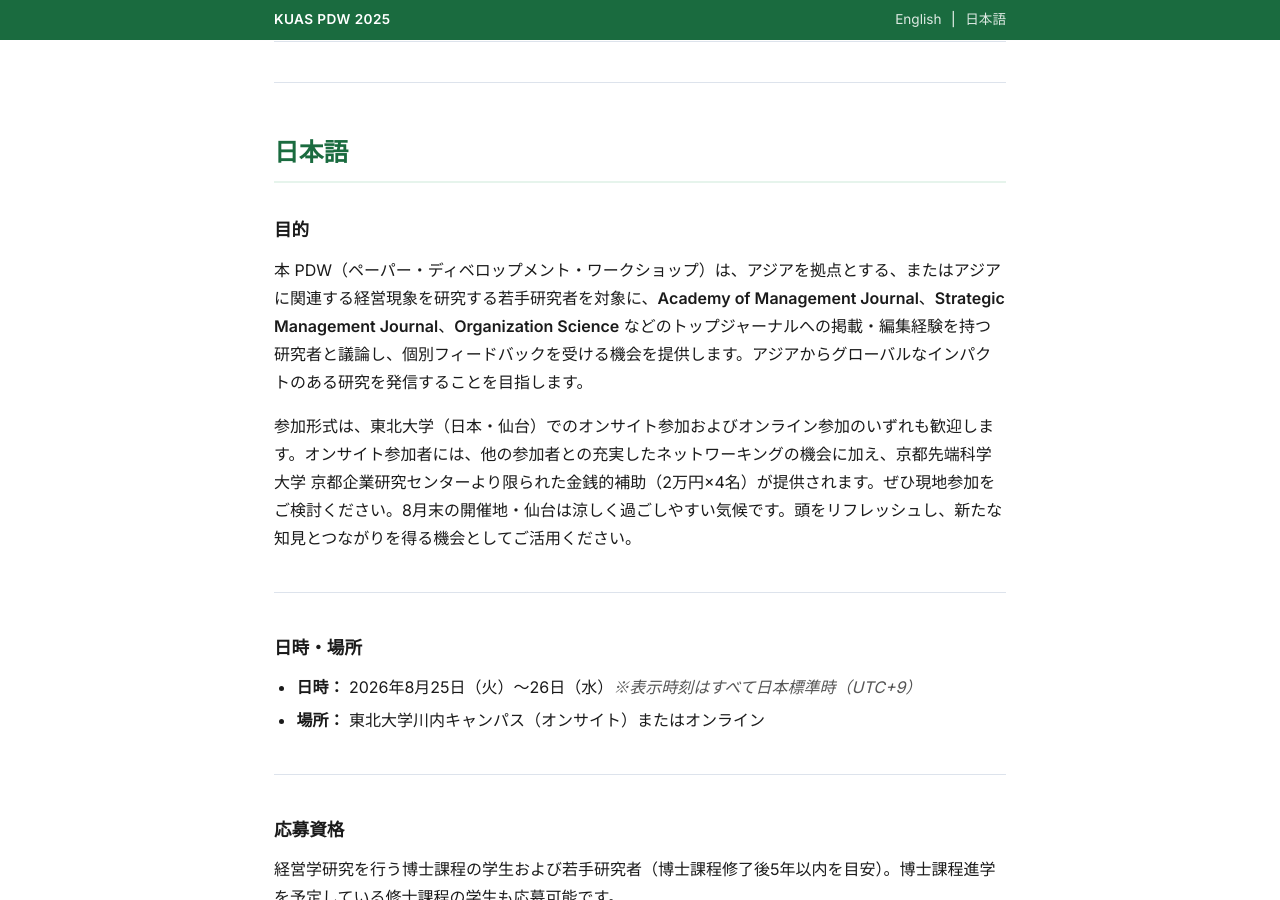
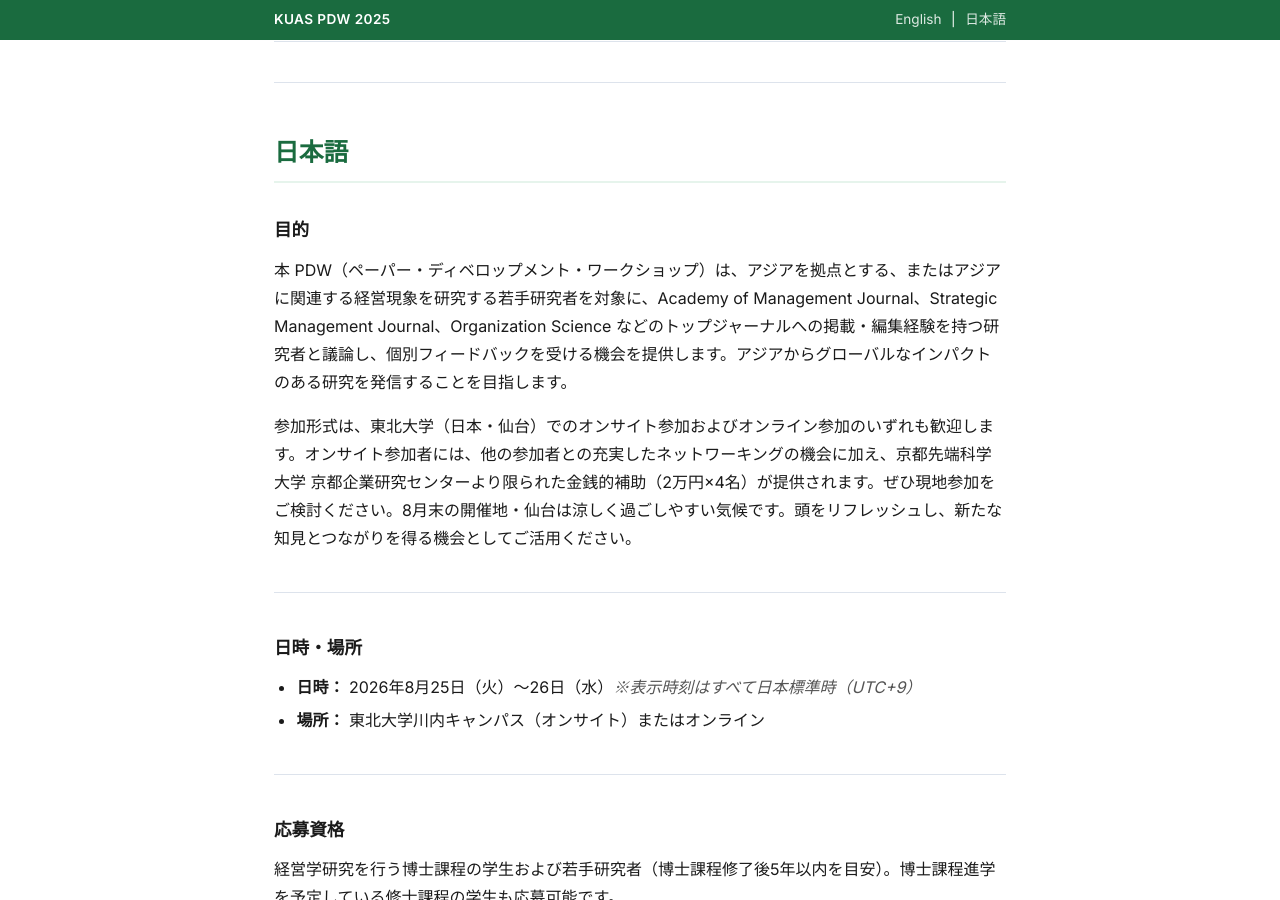
Before and after one commit to kuas-pdw/kuas-pdw.github.io, a Jekyll site: the page built from index.md, in a window 1280 px wide and 900 px high, scrolled down 3870 px. Built offline with Jekyll 4.4.1, drawn with Linux system fonts in a browser that asks for light colours.

```diff
--- a/index.md
+++ b/index.md
@@ -113,7 +113,7 @@ Email: inada.takahiro [atto] kuas.ac.jp
 
 ### 目的
 
-本 PDW（ペーパー・ディベロップメント・ワークショップ）は、アジアを拠点とする、またはアジアに関連する経営現象を研究する若手研究者を対象に、**Academy of Management Journal**、**Strategic Management Journal**、**Organization Science** などのトップジャーナルへの掲載・編集経験を持つ研究者と議論し、個別フィードバックを受ける機会を提供します。アジアからグローバルなインパクトのある研究を発信することを目指します。
+本 PDW（ペーパー・ディベロップメント・ワークショップ）は、アジアを拠点とする、またはアジアに関連する経営現象を研究する若手研究者を対象に、Academy of Management Journal、Strategic Management Journal、Organization Science などのトップジャーナルへの掲載・編集経験を持つ研究者と議論し、個別フィードバックを受ける機会を提供します。アジアからグローバルなインパクトのある研究を発信することを目指します。
 
 参加形式は、東北大学（日本・仙台）でのオンサイト参加およびオンライン参加のいずれも歓迎します。オンサイト参加者には、他の参加者との充実したネットワーキングの機会に加え、京都先端科学大学 京都企業研究センターより限られた金銭的補助（2万円×4名）が提供されます。ぜひ現地参加をご検討ください。8月末の開催地・仙台は涼しく過ごしやすい気候です。頭をリフレッシュし、新たな知見とつながりを得る機会としてご活用ください。
 
```
